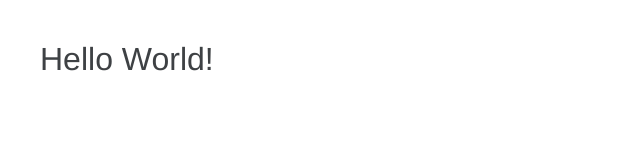
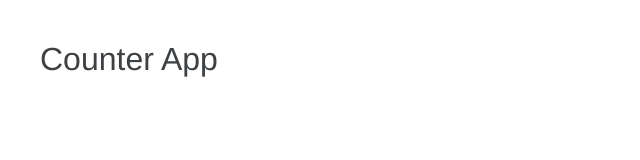
Before and after one commit to JFortun/LearningAngular, an Angular app: page / in a window 1280 px wide. Shown: the top 160 px of the page, without its empty margins (0-640 px from the left). Built offline with nearby package versions, Linux system fonts and the light colour scheme.

Commit message:
Updated title

```diff
--- a/src/app/app.component.html
+++ b/src/app/app.component.html
@@ -1 +1 @@
-<h1>Hello World!</h1>
+<h1>{{title}}</h1>
--- a/src/app/app.component.ts
+++ b/src/app/app.component.ts
@@ -6,5 +6,5 @@ import { Component } from '@angular/core';
   styleUrls: ['./app.component.css']
 })
 export class AppComponent {
-  title = 'LearningAngular';
+  public title: string = 'Counter App';
 }
```
